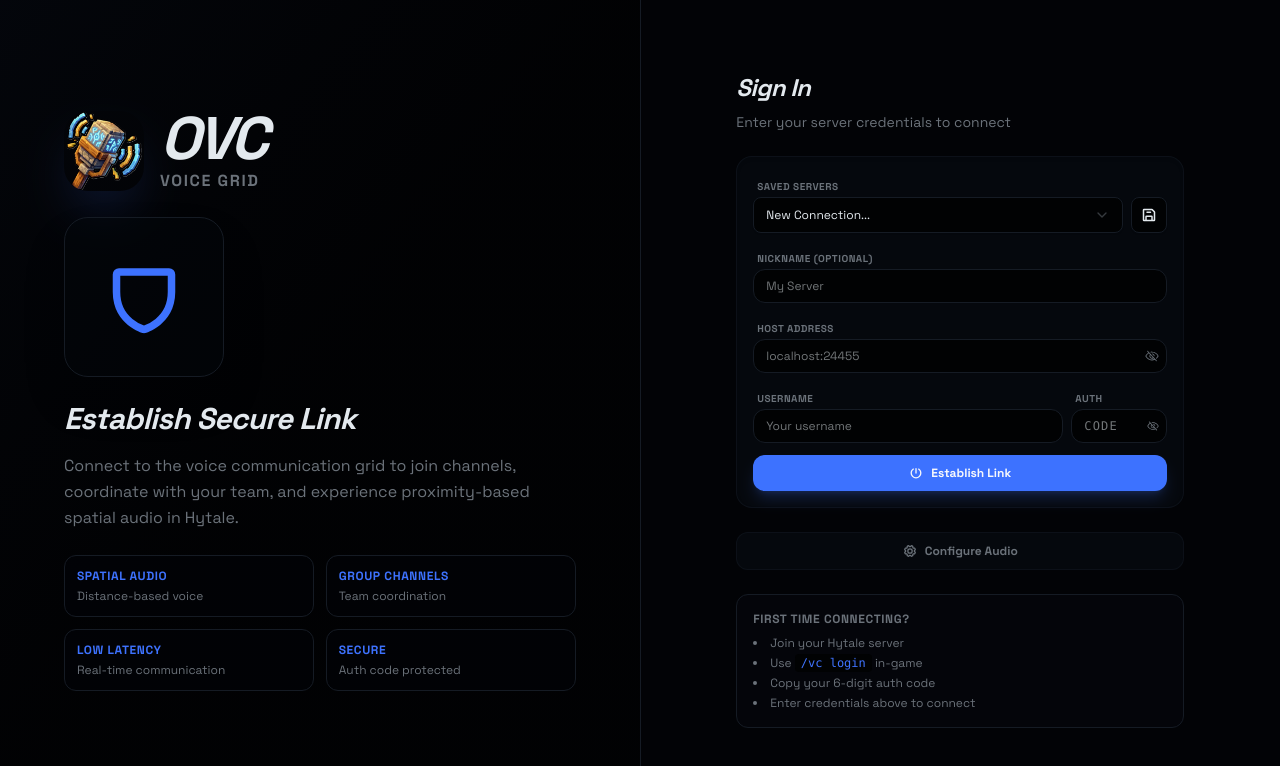
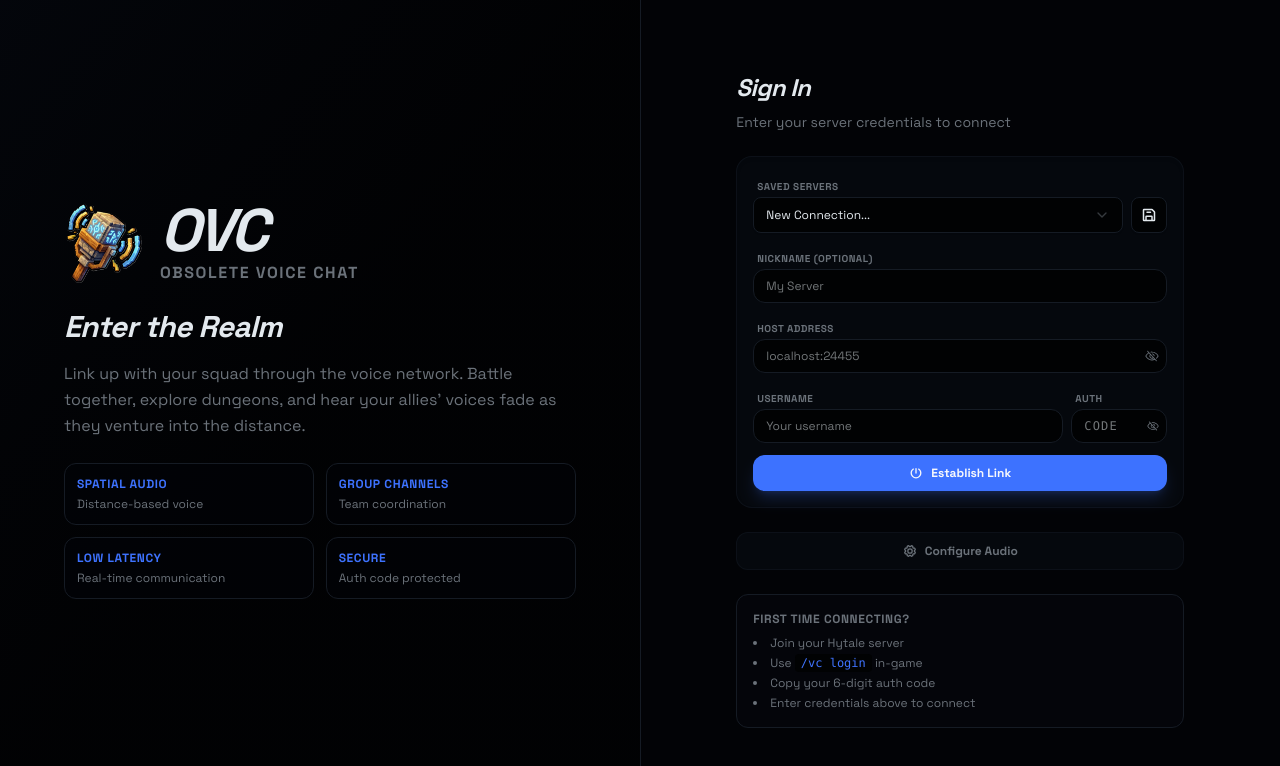
Before and after one commit to Zokiio/ovc, a React (Vite) app in the folder webrt/: page / in a window 1280 px wide. Shown: the top 766 px of the page. Built offline with nearby package versions, Linux system fonts and the light colour scheme.

Commit message:
refactor: Update branding and description on SignInPage for clarity and engagement

```diff
--- a/webrt/src/components/SignInPage.tsx
+++ b/webrt/src/components/SignInPage.tsx
@@ -27,28 +27,21 @@
             {/* Logo & Title */}
             <div className="space-y-6">
               <div className="flex items-center justify-center lg:justify-start gap-4">
-                <img src={icon} alt="OVC" className="h-16 w-16 lg:h-20 lg:w-20 shadow-2xl shadow-accent/20 rounded-2xl" />
+                <img src={icon} alt="OVC" className="h-16 w-16 lg:h-20 lg:w-20" />
                 <div>
                   <h1 className="text-4xl lg:text-6xl font-black tracking-tighter italic">OVC</h1>
-                  <p className="text-sm lg:text-base text-muted-foreground font-bold tracking-widest uppercase">Voice Grid</p>
-                </div>
-              </div>
-
-              {/* Hero Icon */}
-              <div className="flex justify-center lg:justify-start">
-                <div className="w-32 h-32 lg:w-40 lg:h-40 bg-card/50 rounded-3xl flex items-center justify-center border border-border shadow-2xl">
-                  <ShieldIcon size={80} className="text-accent" weight="bold" />
+                  <p className="text-sm lg:text-base text-muted-foreground font-bold tracking-widest uppercase">Obsolete Voice Chat</p>
                 </div>
               </div>
 
               {/* Description */}
               <div className="space-y-4">
                 <h2 className="text-2xl lg:text-3xl font-black italic tracking-tight">
-                  Establish Secure Link
+                  Enter the Realm
                 </h2>
                 <p className="text-muted-foreground leading-relaxed text-sm lg:text-base">
-                  Connect to the voice communication grid to join channels, coordinate with your team,
-                  and experience proximity-based spatial audio in Hytale.
+                  Link up with your squad through the voice network. Battle together, explore dungeons,
+                  and hear your allies' voices fade as they venture into the distance.
                 </p>
               </div>
 
```
